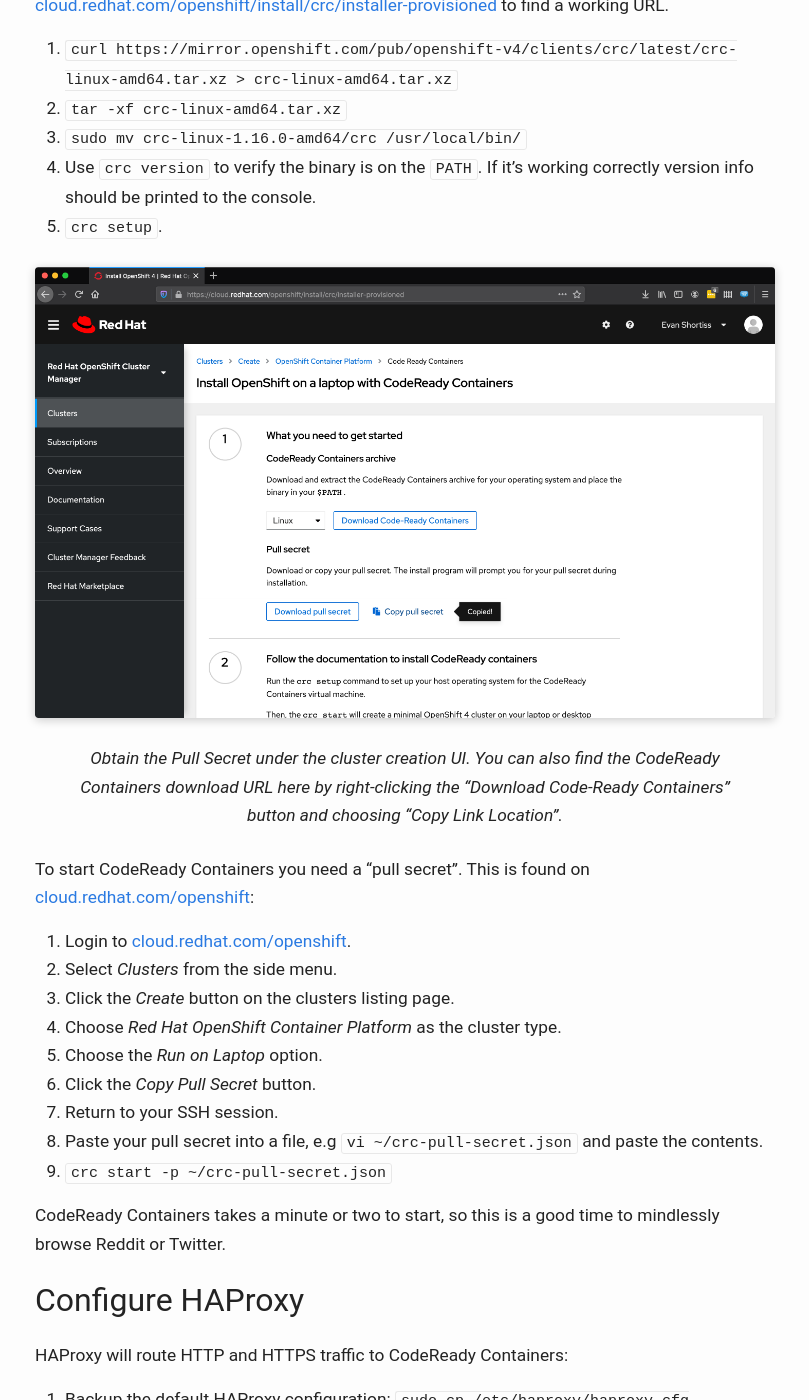
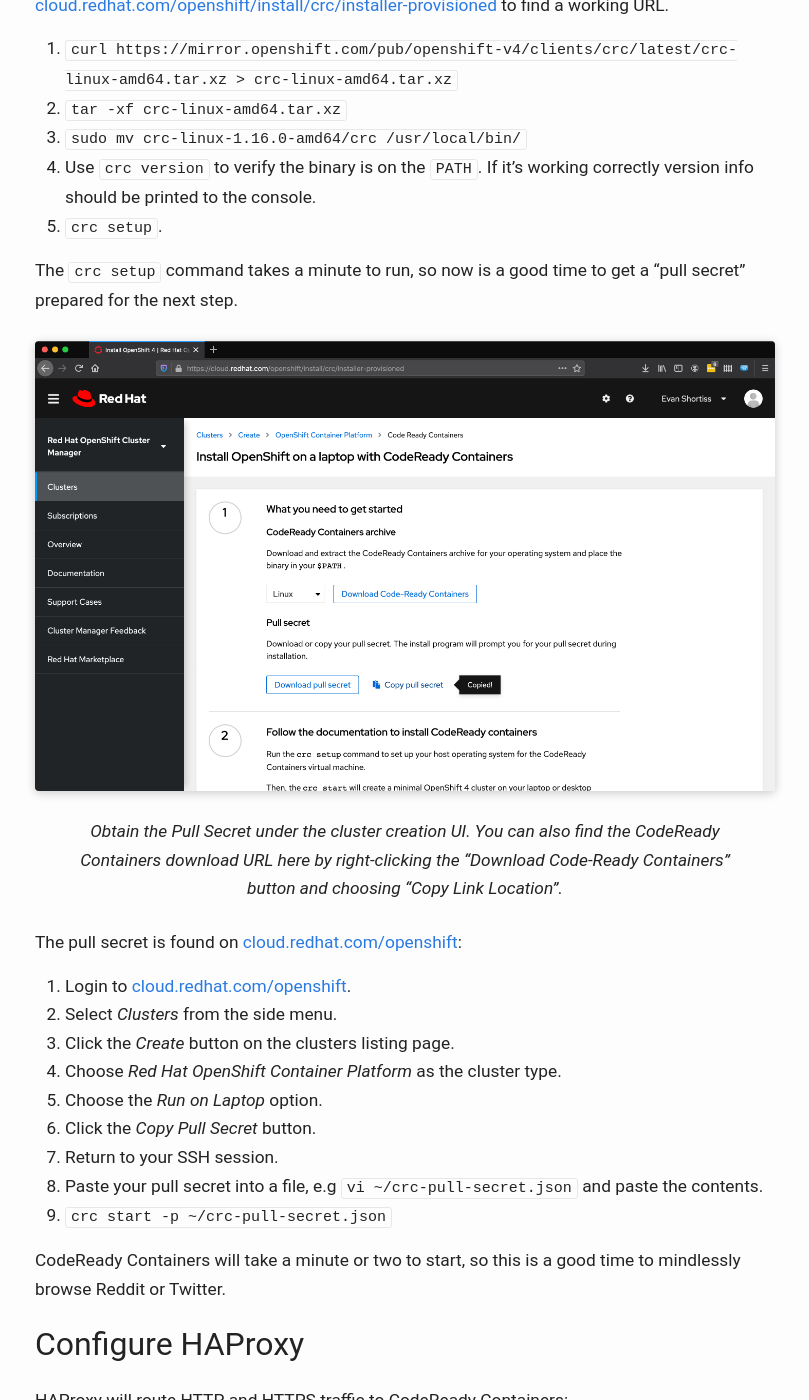
Before and after one commit to evanshortiss/evanshortiss.github.io, a Jekyll site: the page built from _posts/2020-09-21-code-ready-containers-on-digital-ocean.markdown, in a window 1280 px wide and 1400 px high, scrolled down 4719 px. Shown: the whole window, without its empty margins (235-1044 px from the left). Built offline with Jekyll 4.4.1, drawn with Linux system fonts in a browser that asks for light colours; some of the changed text lies outside the part shown.

Commit message:
CRC blogpost formatting updates

````diff
--- a/_posts/2020-09-21-code-ready-containers-on-digital-ocean.markdown
+++ b/_posts/2020-09-21-code-ready-containers-on-digital-ocean.markdown
@@ -108,12 +108,14 @@
 1. Use `crc version` to verify the binary is on the `PATH`. If it's working correctly version info should be printed to the console.
 1. `crc setup`.
 
+The `crc setup` command takes a minute to run, so now is a good time to get a "pull secret" prepared for the next step.
+
 ![](/res/img/posts/2020-09-21-code-ready-containers-on-digital-ocean/crc-pull-secret.png)
 
 {:.caption}
 Obtain the Pull Secret under the cluster creation UI. You can also find the CodeReady Containers download URL here by right-clicking the "Download Code-Ready Containers" button and choosing "Copy Link Location".
 
-To start CodeReady Containers you need a "pull secret". This is found on [cloud.redhat.com/openshift](https://cloud.redhat.com/openshift/):
+The pull secret is found on [cloud.redhat.com/openshift](https://cloud.redhat.com/openshift/):
 
 1. Login to [cloud.redhat.com/openshift](https://cloud.redhat.com/openshift/).
 1. Select *Clusters* from the side menu.
@@ -125,7 +127,7 @@
 1. Paste your pull secret into a file, e.g `vi ~/crc-pull-secret.json` and paste the contents.
 1. `crc start -p ~/crc-pull-secret.json`
 
-CodeReady Containers takes a minute or two to start, so this is a good time to mindlessly browse Reddit or Twitter.
+CodeReady Containers will take a minute or two to start, so this is a good time to mindlessly browse Reddit or Twitter.
 
 ## Configure HAProxy
 
@@ -172,7 +174,7 @@
     server webserver1 CRC_IP:6443 check port 6443
 ```
 
-4. Start HAProxy `sudo systemctl start haproxy` (if this fails use `haproxy -f /etc/haproxy/haproxy.cfg -db` to view logs and diagnose the issue)
+Start HAProxy using the `sudo systemctl start haproxy` command. If this fails use `haproxy -f /etc/haproxy/haproxy.cfg -db` to view logs and diagnose the issue.
 
 Note that the **CodeReady Container VM IP can change** on reboots/restarts. If the IP changes you'll need to update the `haproxy.cfg` with the new IP and run `sudo systemctl restart haproxy`!
 
````
